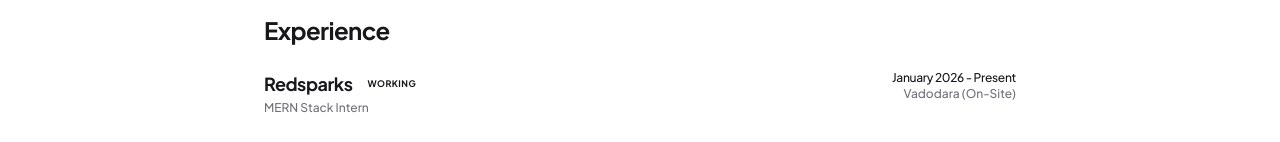
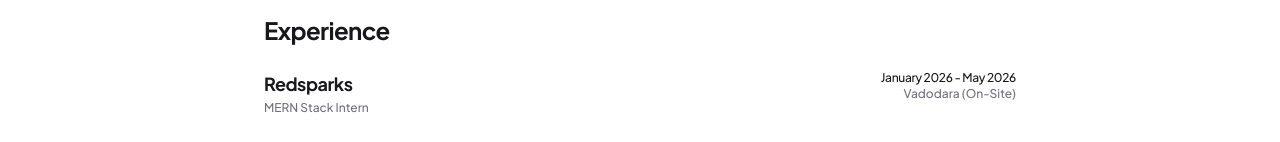
Before and after one commit to shubham-pathak1/portfolio, a React (Vite) app: page / in a window 1280 px wide. Shown: the part 810-952 px from the top of the page. Built offline with nearby package versions, Linux system fonts and the light colour scheme.

Commit message:
chore: update internship duration

```diff
--- a/src/components/sections/Experience.tsx
+++ b/src/components/sections/Experience.tsx
@@ -8,7 +8,7 @@
     company: "Redsparks",
     role: "MERN Stack Intern",
     location: "Vadodara (On-Site)",
-    duration: "January 2026 - Present",
+    duration: "January 2026 - May 2026",
     isCurrent: true,
     technologies: [
       {
@@ -140,11 +140,6 @@
                       </h3>
 
                       {/* Desktop Arrow */}
-                      {exp.isCurrent && (
-                        <span className="hidden md:inline-flex items-center px-1.5 py-0.5 rounded-md bg-white/5 border border-white/10 text-[9px] font-bold text-text-primary uppercase tracking-wider shrink-0">
-                          Working
-                        </span>
-                      )}
                       <div className="hidden md:flex opacity-0 group-hover:opacity-100 text-text-secondary/40 transition-all duration-300 shrink-0">
                         {isExpanded ? (
                           <ChevronDown size={14} />
```
